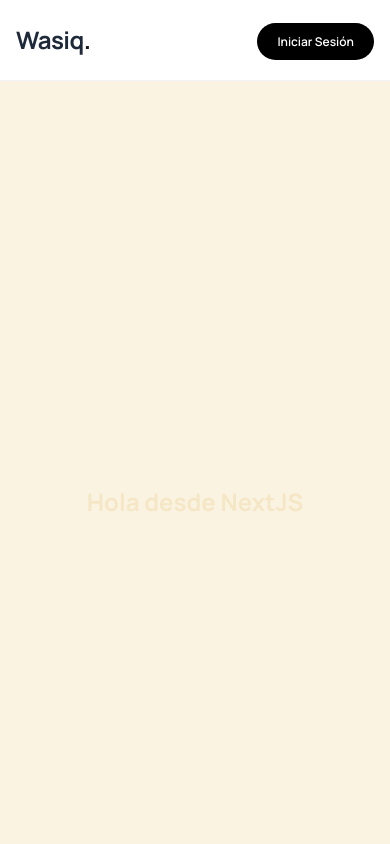
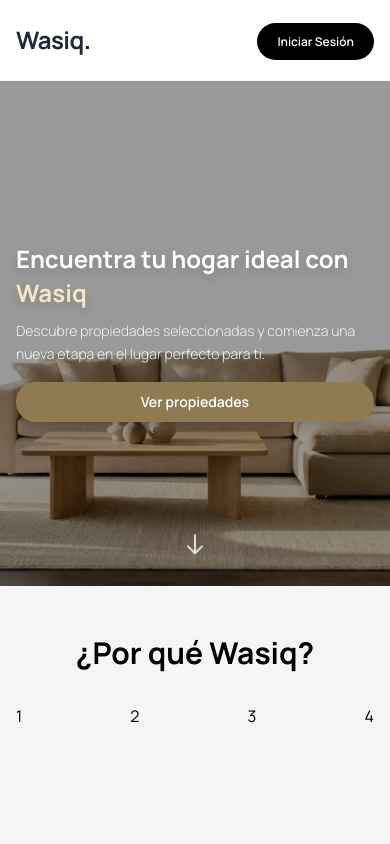
Before and after one commit to Giands96/wasiq-project-front, a Next.js app: page / in a window 390 px wide. Shown: the top 844 px of the page. Built offline with nearby package versions, Linux system fonts and the light colour scheme.

Commit message:
add: crear paginas para propiedades y del usuario

```diff
--- a/app/(auth)/login/page.tsx
+++ b/app/(auth)/login/page.tsx
@@ -2,7 +2,7 @@ import { LoginForm } from "@/modules/auth/components/LoginForm";
 
 export default function LoginPage() {
   return (
-    <div className="h-screen bg-gradient-to-tr from-beige to-orange-500/40">
+    <div className="h-screen bg-gradient-to-tr from-beige to-orange-500/4 0">
       <LoginForm />
     </div>
   );
--- /dev/null
+++ b/app/(auth)/my-profile/page.tsx
@@ -0,0 +1,7 @@
+import React from 'react'
+
+export const page = () => {
+  return (
+    <div>page</div>
+  )
+}
--- /dev/null
+++ b/app/(auth)/properties/create/page.tsx
@@ -0,0 +1,7 @@
+import React from 'react'
+
+export const page = () => {
+  return (
+    <div>page</div>
+  )
+}
--- /dev/null
+++ b/app/(auth)/properties/delete/page.tsx
@@ -0,0 +1,7 @@
+import React from 'react'
+
+export const page = () => {
+  return (
+    <div>page</div>
+  )
+}
--- /dev/null
+++ b/app/(auth)/properties/update/page.tsx
@@ -0,0 +1,7 @@
+import React from 'react'
+
+export const page = () => {
+  return (
+    <div>page</div>
+  )
+}
--- /dev/null
+++ b/app/(auth)/register/page.tsx
@@ -0,0 +1,7 @@
+import React from 'react'
+
+export const page = () => {
+  return (
+    <div>page</div>
+  )
+}
--- a/app/(public)/page.tsx
+++ b/app/(public)/page.tsx
@@ -1,9 +1,109 @@
 import Image from "next/image";
+import bgHome from "@/public/bg-home.png";
+import { ROUTES } from "@/shared/constants/routes";
+import Link from "next/link";
 
 export default function Home() {
   return (
-    <div className="flex min-h-screen items-center justify-center bg-beige dark:bg-black">
-      <h1 className="text-2xl font-bold text-beige-dark dark:text-white">Hola desde NextJS</h1>
-    </div>
+    <main className="w-full">
+
+      {/* ===== HERO SECTION ===== */}
+      {/* Mobile: h-[60vh] | Tablet: h-[75vh] | Desktop: h-screen */}
+      <section className="relative h-[60vh] sm:h-[70vh] md:h-[80vh] lg:h-screen w-full overflow-hidden">
+
+        {/* BACKGROUND IMAGE */}
+        <Image
+          src={bgHome}
+          alt="Modern house living room"
+          fill
+          priority
+          className="object-cover object-center"
+          placeholder="blur"
+        />
+
+        {/* DARK OVERLAY */}
+        <div className="absolute inset-0 bg-black/40 md:bg-black/35" />
+
+        {/* HERO CONTENT */}
+        <div className="relative z-10 h-full flex items-center">
+          <div className="container mx-auto px-4 sm:px-6 md:px-8 lg:px-12 xl:px-20">
+
+            <div className="max-w-3xl text-white flex flex-col gap-3 sm:gap-5 md:gap-6 lg:gap-8">
+
+              {/* TÍTULO */}
+              <h1 className="text-2xl sm:text-3xl md:text-5xl lg:text-6xl xl:text-7xl font-bold leading-tight drop-shadow-lg">
+                Encuentra tu hogar ideal con{" "}
+                <span className="text-beige-dark block sm:inline mt-1 sm:mt-0">
+                  Wasiq
+                </span>
+              </h1>
+
+              {/* DESCRIPCIÓN */}
+              <p className="text-sm sm:text-base md:text-xl lg:text-2xl text-gray-100 md:text-gray-200 font-light max-w-xl leading-relaxed">
+                Descubre propiedades seleccionadas y comienza una nueva etapa
+                en el lugar perfecto para ti.
+              </p>
+
+              {/* BOTÓN */}
+              <div className="pt-1 sm:pt-2 md:pt-4">
+                <Link
+                  href={ROUTES.PROPERTIES.LIST}
+                  className="inline-block w-full sm:w-auto transition-all duration-300 text-white font-semibold py-2.5 sm:py-3 md:py-4 px-5 sm:px-6 md:px-8 rounded-full text-center text-sm sm:text-base md:text-lg shadow-lg bg-normal-link hover:bg-hover-link hover:shadow-xl"
+                >
+                  Ver propiedades
+                </Link>
+              </div>
+
+            </div>
+          </div>
+        </div>
+
+        {/* SCROLL INDICATOR - Solo visible en mobile */}
+        <div className="absolute bottom-6 left-1/2 -translate-x-1/2 md:hidden">
+          <div className="animate-bounce">
+            <svg
+              className="w-6 h-6 text-white/80"
+              fill="none"
+              strokeLinecap="round"
+              strokeLinejoin="round"
+              strokeWidth="2"
+              viewBox="0 0 24 24"
+              stroke="currentColor"
+            >
+              <path d="M19 14l-7 7m0 0l-7-7m7 7V3"></path>
+            </svg>
+          </div>
+        </div>
+      </section>
+
+      {/* ===== WHY WASIQ SECTION ===== */}
+      <section id="why-wasiq" className="min-h-screen py-12 sm:py-16 md:py-20 lg:py-24 bg-neutral-100">
+        <div className="container mx-auto px-4 sm:px-6 md:px-8 lg:px-12 xl:px-20">
+
+          {/* HEADER */}
+          <header className="mb-8 sm:mb-10 md:mb-12 lg:mb-16 text-center">
+            <h2 className="text-3xl sm:text-4xl md:text-5xl lg:text-6xl font-bold text-black leading-tight">
+              ¿Por qué Wasiq?
+            </h2>
+          </header>
+
+          {/* REASONS */}
+          <div className="flex justify-center items-center">
+            <ul className="flex container mx-auto justify-between items-start gap-6 sm:gap-8 md:gap-10 lg:gap-12 w-full max-w-4xl">
+              <li>1</li>
+              <li>2</li>
+              <li>3</li>
+              <li>4</li>
+            </ul>
+          </div>
+        </div>
+      </section>
+
+      <section id="properties" className="min-h-screen py-12 sm:py-16 md:py-20 lg:py-24 bg-gray-50">
+          <div className="container mx-auto">
+            <span className="text-neutral-500 text-xl">Explora nuevas propiedades</span>
+          </div>
+      </section>
+    </main>
   );
 }
```
Also changed, not shown: app/(auth)/configuration/page.tsx (added).
